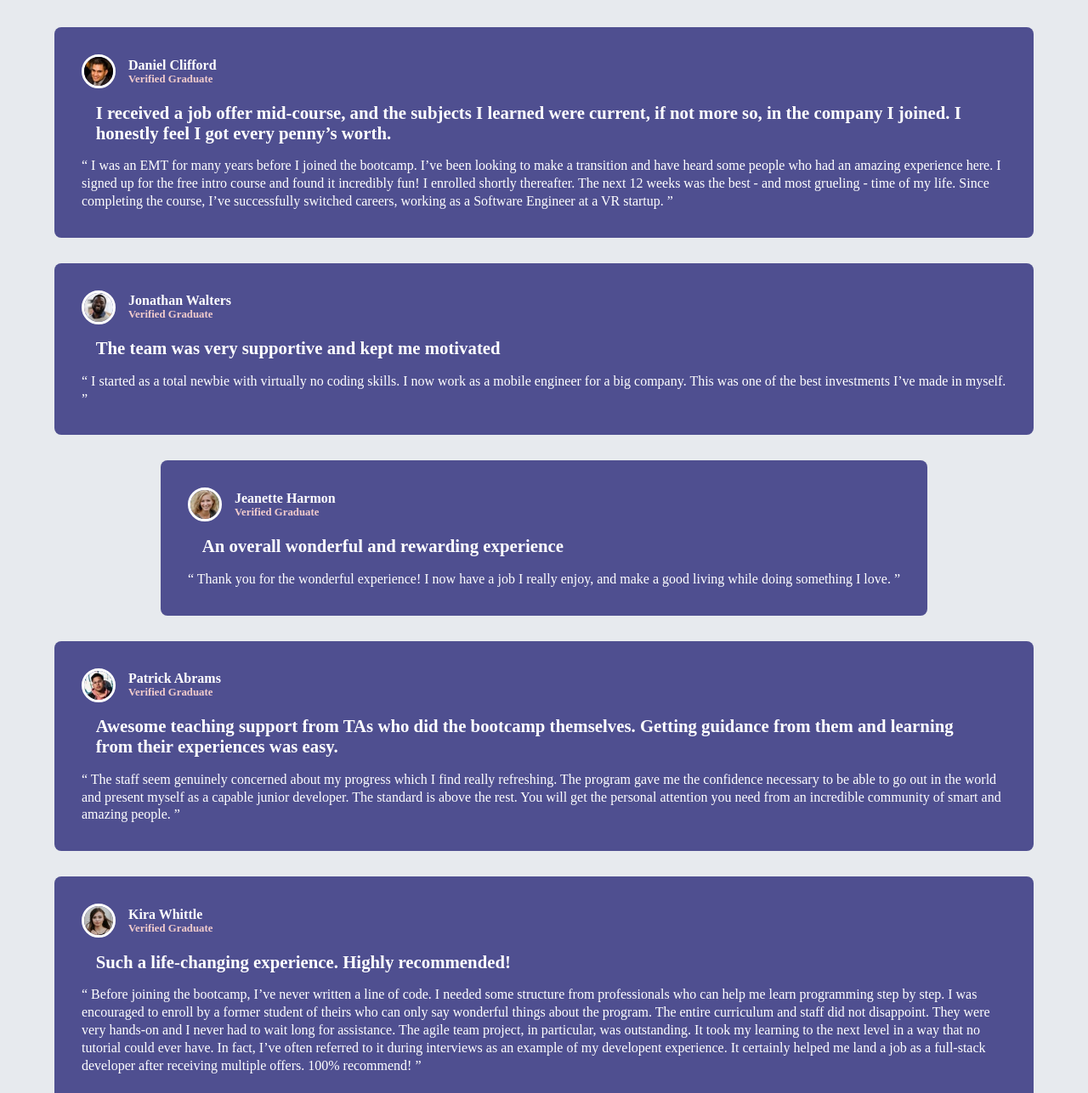
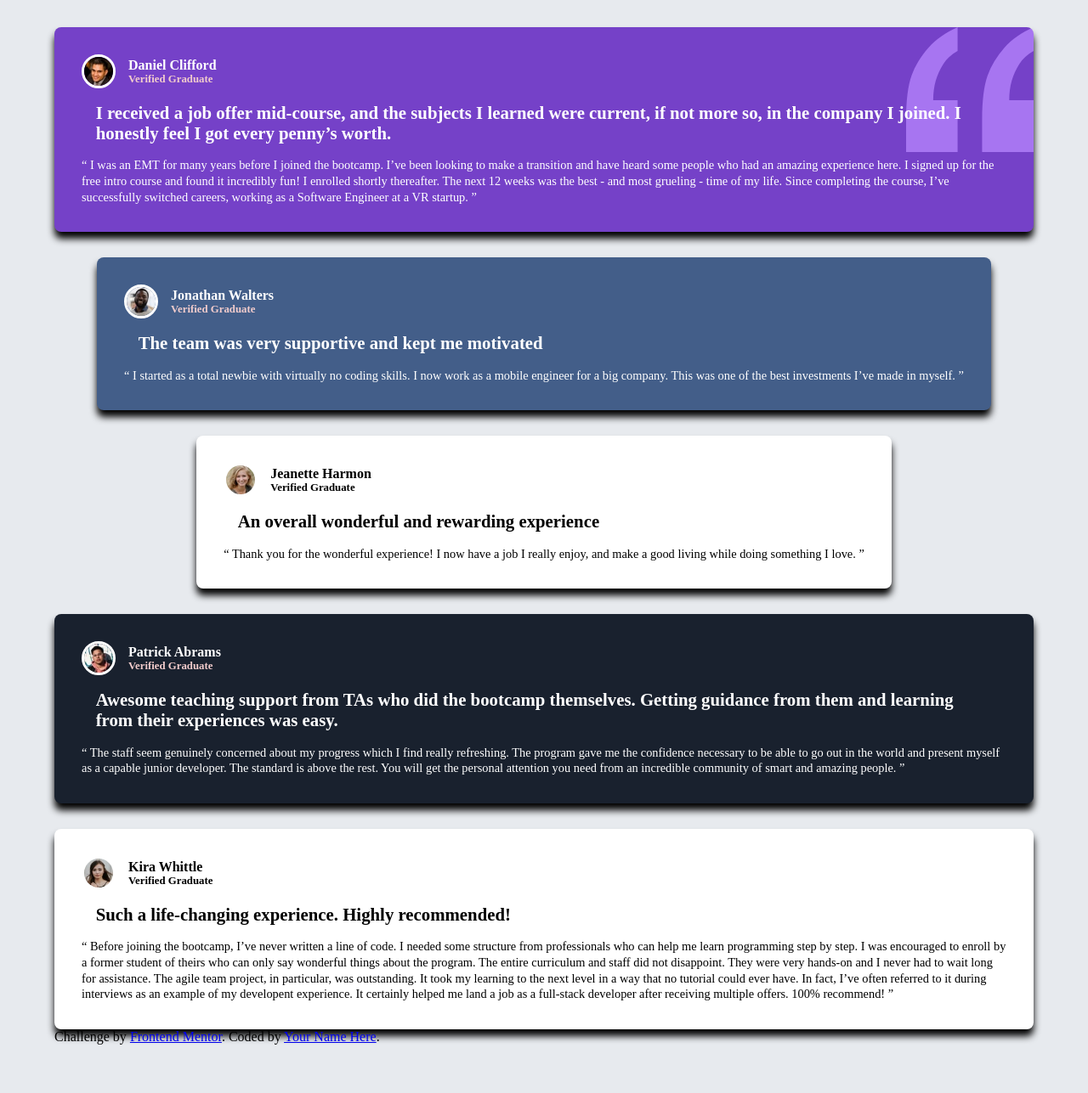
Before and after one commit to ThiernoHBah/sba-3, a plain HTML site: page testimonials-grid-section-main/index.html in a window 1280 px wide. Shown: the top 1287 px of the page at 85% size. After the commit the page ends 1230 px from the top, so only its background shows below. Drawn offline with Linux system fonts and the light colour scheme.

Commit message:
i had amde a mistake with some of the name tags in html so i have corrected it,and added the id tags also i styled my profile names and gave them each a diff background color

```diff
--- a/testimonials-grid-section-main/index.html
+++ b/testimonials-grid-section-main/index.html
@@ -17,7 +17,7 @@
 <body>
 <div class="reviews">
 
-<div class="card Daniel">
+<div class="card" id="Daniel">
  <div class="profile">
   <img src="images/image-daniel.jpg" alt="photo of Daniel">
   <h2>Daniel Clifford <span>Verified Graduate</span></h2>
@@ -32,7 +32,7 @@
   the course, I’ve successfully switched careers, working as a Software Engineer at a VR startup. ”</p>
 </div>
 
-<div class="card Jonathan">
+<div class="card" id="Jonathan">
  <div class="profile">
   <img src="images/image-jonathan.jpg" alt="photo of Jonathan">
   <h2>Jonathan Walters <span>Verified Graduate</span></h2>
@@ -42,9 +42,9 @@
   for a big company. This was one of the best investments I’ve made in myself. ”</p>
 </div>
 
-<div class="card Jeanette">
+<div class="card" id="Jeanette">
  <div class="profile">
-<img src="images/image-jeanette.jpg" alt="photo of Jonathan">
+<img src="images/image-jeanette.jpg" alt="photo of Jeanette">
   <h2>Jeanette Harmon <span>Verified Graduate</span></h2>
  </div>
   <h3>An overall wonderful and rewarding experience</h3>
@@ -53,7 +53,7 @@
 </div>
 
 
-<div class="card Patrick">
+<div class="card" id="Patrick">
  <div class="profile">
   <img src="images/image-patrick.jpg" alt="photo of Patrick">
   <h2>Patrick Abrams <span>Verified Graduate</span></h2>
@@ -66,7 +66,7 @@
   an incredible community of smart and amazing people. ”</p>
 </div>
 
-<div class="card kira">
+<div class="card" id="kira">
   <div class="profile">
   <img src="images/image-kira.jpg" alt="photo if kira">
   <h2>Kira Whittle <span>Verified Graduate</span></h2>
--- a/testimonials-grid-section-main/styles.css
+++ b/testimonials-grid-section-main/styles.css
@@ -34,6 +34,7 @@ gap: 30px;
     background-color: rgb(79, 79, 144);
     border-radius: 8px;
     padding: 2em;
+    box-shadow: 0em 0.5em 0.5em;
 }
 
 .profile{
@@ -54,7 +55,7 @@ h2{
     flex-direction: column;
     font-size: 1em;
     color: white;
-    font font-weight: 600;
+    font-weight: 600;
 }
 
 span{
@@ -73,5 +74,54 @@ p{
     color: white;
     font-weight: 500;
     line-height: 1.3em;
-    font size: 0.9em;
+    font-size: 0.9em;
 }
+
+#Daniel{
+    background-color: hsl(263, 55%, 52%);
+    background-image: url(images/bg-pattern-quotation.svg);
+    background-repeat: no-repeat;
+    background-position: top right;
+    background-size: 150px;
+}
+
+#Jonathan{
+    background-color: hsl(217, 34%, 40%)
+}
+
+#Jeanette{
+    background-color:white ;
+}
+
+#Jeanette p{
+    color: black;
+}
+#Jeanette h2{
+    color: black
+    ;
+}
+#Jeanette span{
+    color: black;
+}
+#Jeanette h3{
+    color: black;
+}
+#Patrick{
+    background-color: hsl(219, 29%, 14%);
+}
+#kira{
+    background-color: white;
+}
+#kira p{
+    color: black;
+}
+#kira h2{
+    color: black
+    ;
+}
+#kira span{
+    color: black;
+}
+#kira h3{
+    color: black;
+}
```
Also changed, not shown: testimonials-grid-section-main/style-guide.md (+1 -1 lines), index.html (deleted).
